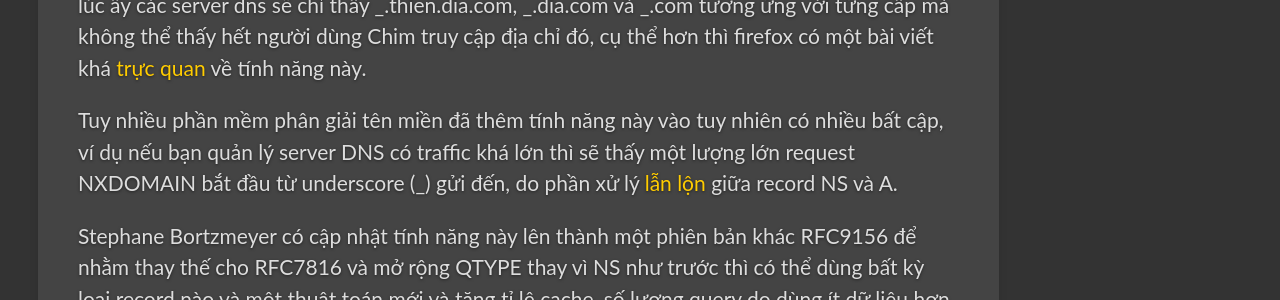
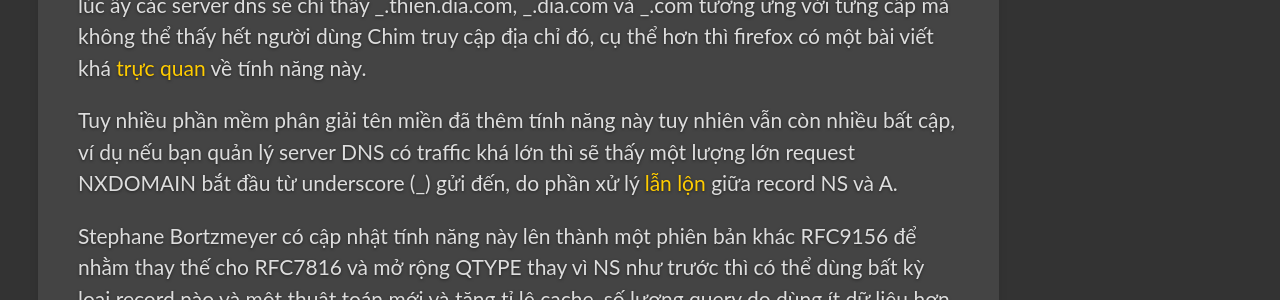
Before and after one commit to vdchuyen/chuyen-vn, a Jekyll site: the page built from _posts/2023-10-02-dns-privacy-qname-minimization.md, in a window 1280 px wide. Shown: the part 548-848 px from the top of the page. Built offline with Jekyll 4.4.1, drawn with Linux system fonts in a browser that asks for light colours; our own code applies the rules of GitHub Pages for plain Markdown files; Markdown is read by kramdown in place of the engine named in the settings.

Commit message:
Update 2023-10-02-dns-privacy-qname-minimization.md

```diff
--- a/_posts/2023-10-02-dns-privacy-qname-minimization.md
+++ b/_posts/2023-10-02-dns-privacy-qname-minimization.md
@@ -4,7 +4,7 @@ Vào cỡ 2015, 2016 [Stephane Bortzmeyer](https://dblp.org/pid/186/8836.html)
 
 Ý tưởng đơn giản ban đầu là hạn chế thông tin không cần thiết khi đi hỏi các server các cấp khác nhau. Ví dụ thay vì một người dùng tên Chim dùng mạng X ten gì đấy truy cập một trang thien.dia.com, nếu trong ngữ cảnh bình thường thì 100% nhà mạng X ten ấy và máy chủ chứa zone dia.com hay root servers .com cũng sẽ có dữ liệu truy cập của user đấy. Tuy nhiên nếu phiên bản phần mềm phân giải của người dùng Chim có hỗ trợ tính năng *qname minimization* thì lúc ấy các server dns sẽ chỉ thấy _.thien.dia.com, _.dia.com và _.com tương ứng với từng cấp mà không thể thấy hết người dùng Chim truy cập địa chỉ đó, cụ thể hơn thì firefox có một bài viết khá [trực quan](https://hacks.mozilla.org/2018/05/a-cartoon-intro-to-dns-over-https/) về tính năng này.
 
-Tuy nhiều phần mềm phân giải tên miền đã thêm tính năng này vào tuy nhiên có nhiều bất cập, ví dụ nếu bạn quản lý server DNS có traffic khá lớn thì sẽ thấy một lượng lớn request NXDOMAIN bắt đầu từ underscore (_) gửi đến, do phần xử lý [lẫn lộn](https://ns1.com/blog/why-qname-minimization-can-lead-to-increased-nxdomain-responses) giữa record NS và A.
+Tuy nhiều phần mềm phân giải tên miền đã thêm tính năng này tuy nhiên vẫn còn nhiều bất cập, ví dụ nếu bạn quản lý server DNS có traffic khá lớn thì sẽ thấy một lượng lớn request NXDOMAIN bắt đầu từ underscore (_) gửi đến, do phần xử lý [lẫn lộn](https://ns1.com/blog/why-qname-minimization-can-lead-to-increased-nxdomain-responses) giữa record NS và A.
 
 Stephane Bortzmeyer có cập nhật tính năng này lên thành một phiên bản khác RFC9156 để nhằm thay thế cho RFC7816 và mở rộng QTYPE thay vì NS như trước thì có thể dùng bất kỳ loại record nào và một thuật toán mới và tăng tỉ lệ cache, số lượng query do dùng ít dữ liệu hơn tuy nhiên tỉ lệ fail vẫn có thể cao hơn.
 
```
